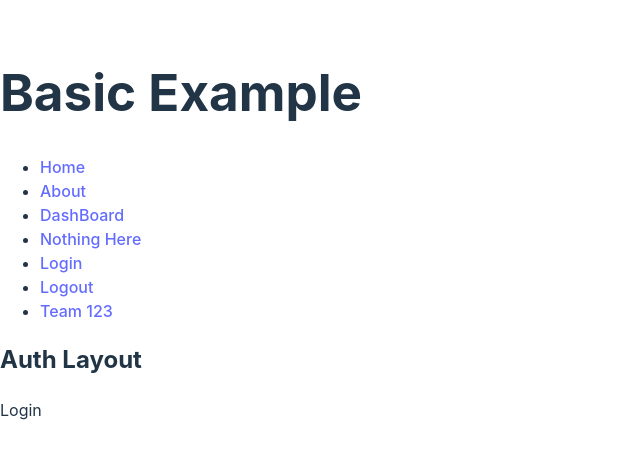
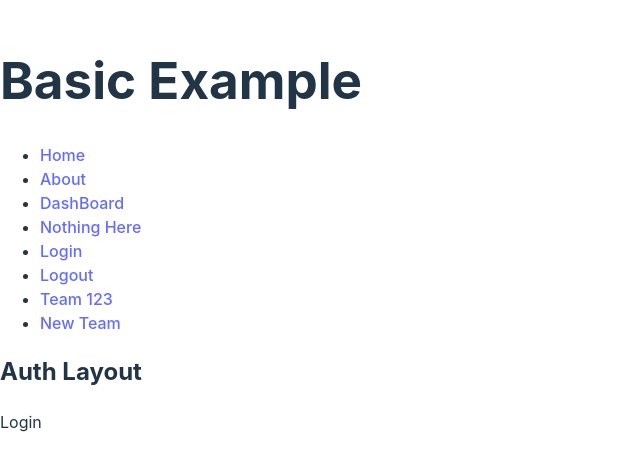
Before and after one commit to brom5033/react-router-dom, a React (Vite) app: page /login in a window 1280 px wide. Shown: the part 174-644 px from the top of the page, without its empty margins (0-640 px from the left). Built offline with nearby package versions, Linux system fonts and the light colour scheme; the HTML template or start-up script is replaced by a standard one.

Commit message:
feat(new team): matching algorithm

```diff
--- a/src/App.jsx
+++ b/src/App.jsx
@@ -16,6 +16,7 @@ function App() {
         </Route>
         <Route path="*" element={<>Not Found</>} />
         <Route path="team/:teamId" element={<Team />} />
+        <Route path="team/new" element={<>New Team</>} />
       </Route>
     </Routes>
   );
--- a/src/routes/Layout.jsx
+++ b/src/routes/Layout.jsx
@@ -27,6 +27,9 @@ export default function Layout() {
           <li>
             <Link to="/team/123">Team 123</Link>
           </li>
+          <li>
+            <Link to="/team/new">New Team</Link>
+          </li>
         </ul>
       </nav>
       <Outlet />
```
